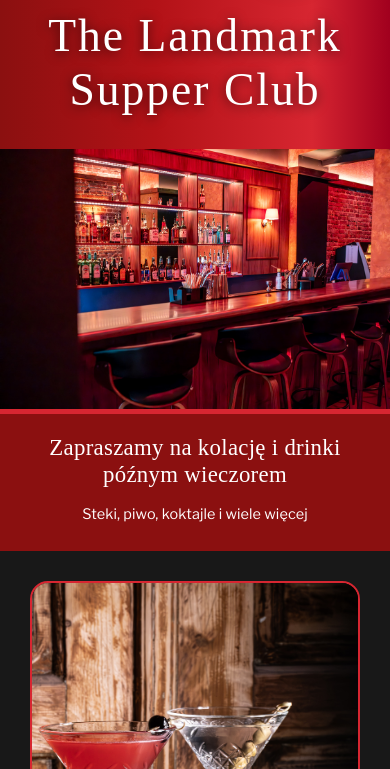
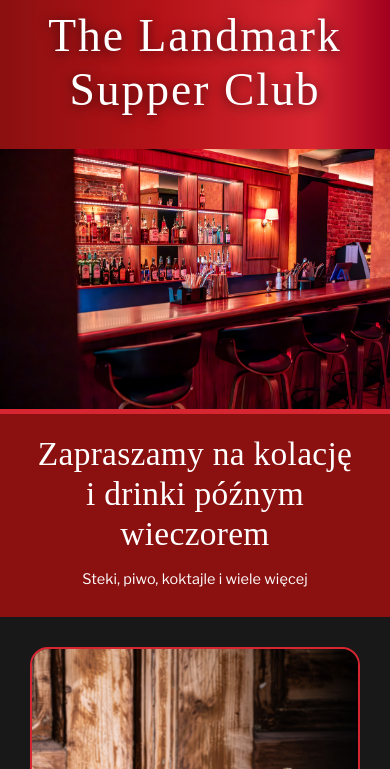
Before and after one commit to sawiewa/lanmark2, a plain HTML site: page index.html in a window 390 px wide. Shown: the part 75-844 px from the top of the page. Drawn offline with nearby package versions, Linux system fonts and the light colour scheme; a web font is replaced by a local one.

Commit message:
paddingi na małym ekranie

```diff
--- a/style.scss
+++ b/style.scss
@@ -348,8 +348,9 @@ footer {
 		padding: 10px 10px;
 	}
 	h2 {
-		font-size: 1.5rem;
+		font-size: 2.2rem;
 		line-height: 1.2;
+		padding: 0 20px 0 20px;
 	}
 	header {
 		.topBar {
@@ -387,6 +388,7 @@ footer {
 		h1 {
 			font-size: 3rem;
 			line-height: 1.2;
+			padding: 0 20px 0 20px;
 		}
 	}
 
```
Also changed, not shown: css/style.css, 1 other file.
